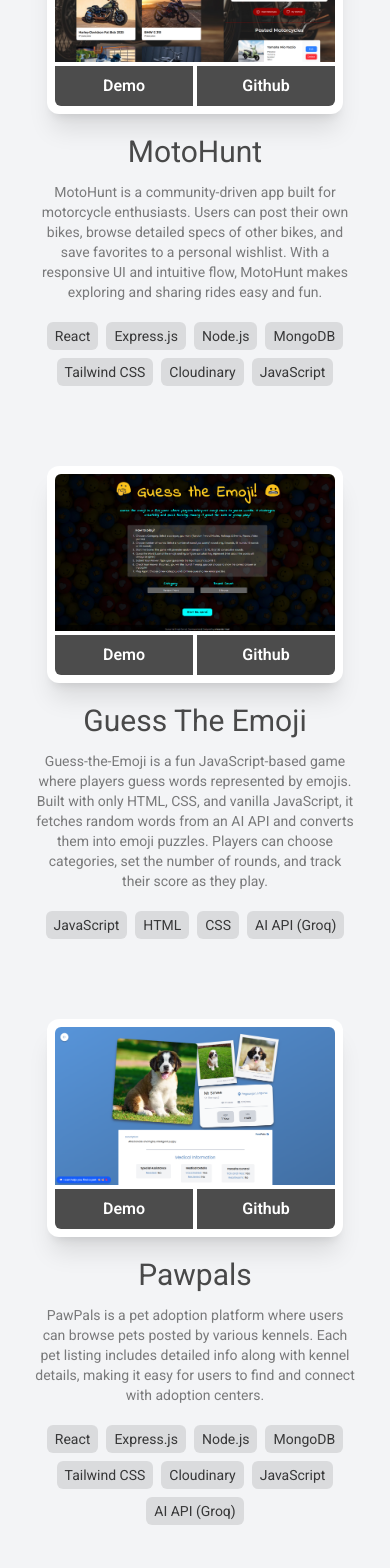
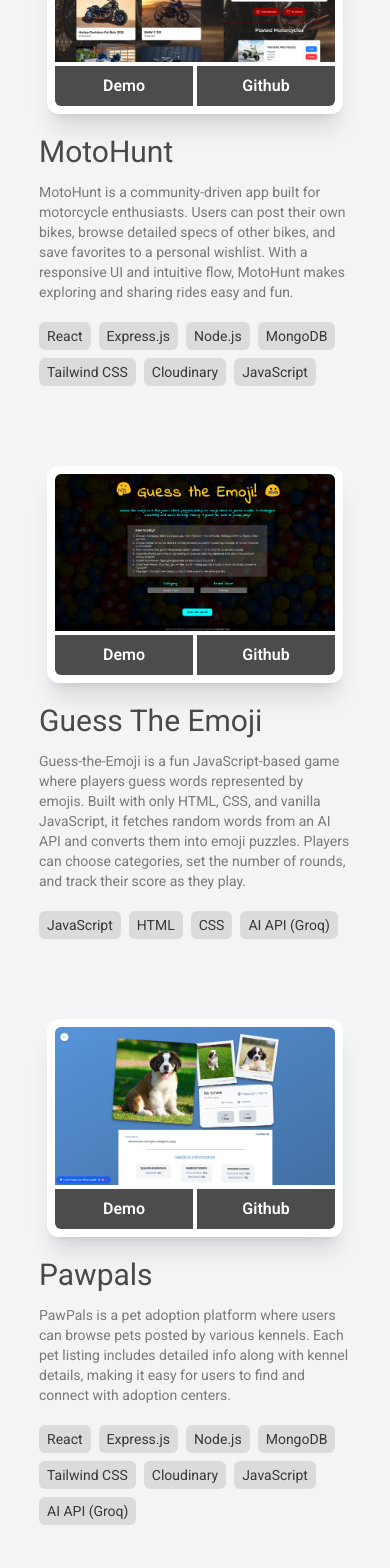
Before and after one commit to noelalexr/portfolio, a React (Vite) app: page /projects in a window 390 px wide. Shown: the part 860-2428 px from the top of the page. Built offline with nearby package versions, Linux system fonts and the light colour scheme.

Commit message:
fix: adjust text aliognments ofr mobile

```diff
--- a/src/components/Header.jsx
+++ b/src/components/Header.jsx
@@ -43,13 +43,13 @@ const Header = () => {
                     />
                 </a>
                 <div className="md:flex hidden gap-15">
-                    <div className="flex flex-row gap-5 text-white my-auto">
+                    <div className="flex flex-row gap-8 text-white my-auto">
                         <a href="/about" className="hover:text-gray-400 active:text-gray-400 transition-all duration-300">About</a>
                         <a href="/projects" className="hover:text-gray-400 active:text-gray-400 transition-all duration-300">Projects</a>
                         <a href="https://drive.google.com/file/d/1ypxM6ttVSOhLz0RX978Kk5V20_-uMJrC/view?usp=sharing" target="_blank" rel="noopener noreferrer" className="hover:text-gray-400 active:text-gray-400 transition-all duration-300">Resume</a>
                         <a href="/contact" className="hover:text-gray-400 active:text-gray-400 transition-all duration-300">Contact</a>
                     </div>
-                    <div className="flex flex-row justify-center items-center gap-5">
+                    <div className="flex flex-row justify-center items-center gap-6">
                         <a href="https://www.linkedin.com/in/noelalexander/" target="_blank" rel="noopener noreferrer" className="w-8 h-8 my-auto relative">
                             <div className="hover:bg-black/45 active:bg-black/45 absolute top-0 left-0 w-8 h-8 rounded-full transition-all duration-300"></div>
                             <img src="/images/icons/linkedin.png" alt="linkedin" className="w-8 h-8" />
--- a/src/pages/About.jsx
+++ b/src/pages/About.jsx
@@ -28,7 +28,7 @@ const About = () => {
         }, [isInView, controls, level]);
 
         return (
-            <div ref={ref} className="mb-4 md:w-80 w-60 lg:mx-10 mx-8">
+            <div ref={ref} className="mb-4 md:w-80 w-[80vw] lg:mx-10 mx-8">
                 <div className="flex justify-between mb-0">
                     <span className="text-black/60 md:text-lg">{name}</span>
                     <span className="text-black/45 mt-auto">{level}%</span>
--- a/src/pages/Contact.jsx
+++ b/src/pages/Contact.jsx
@@ -50,7 +50,7 @@ const Contact = () => {
                 </motion.div>
                 <div className="lg:px-20 flex flex-col md:gap-5 gap-3 pl-13">
                     <motion.a
-                        initial={{ x: "75vw", opacity: 0 }}
+                        initial={{ x: "95vw", opacity: 0 }}
                         animate={{ x: 0, opacity: 1 }}
                         transition={{ duration: 0.6, delay: 0.6 }}
                         href="https://www.linkedin.com/in/noelalexander/" target="_blank" rel="noopener noreferrer" className="flex flex-row gap-3 hover:scale-105 active:scale-95 duration-500 ease-in-out"
@@ -59,7 +59,7 @@ const Contact = () => {
                         <p className="text-[#0B69C7] my-auto text-lg font-bold">Linkedin</p>
                     </motion.a>
                     <motion.a
-                        initial={{ x: "75vw", opacity: 0 }}
+                        initial={{ x: "95vw", opacity: 0 }}
                         animate={{ x: 0, opacity: 1 }}
                         transition={{ duration: 0.6, delay: 0.7 }}
                         href="https://www.facebook.com/noelalexr" target="_blank" rel="noopener noreferrer" className="flex flex-row gap-3 hover:scale-105 active:scale-95 duration-500 ease-in-out"
@@ -68,7 +68,7 @@ const Contact = () => {
                         <p className="text-[#1877F2] my-auto text-lg font-bold">Facebook</p>
                     </motion.a>
                     <motion.a
-                        initial={{ x: "75vw", opacity: 0 }}
+                        initial={{ x: "95vw", opacity: 0 }}
                         animate={{ x: 0, opacity: 1 }}
                         transition={{ duration: 0.6, delay: 0.8 }} className="flex flex-row gap-3 hover:scale-105 active:scale-95 duration-500 ease-in-out"
                         href="https://www.instagram.com/biscuitt___/" target="_blank" rel="noopener noreferrer"
--- a/src/pages/Projects.jsx
+++ b/src/pages/Projects.jsx
@@ -50,11 +50,11 @@ const Projects = () => {
                         whileInView={{ opacity: 1, x: 0 }}
                         transition={{ duration: 0.7, ease: "easeOut" }}
                         viewport={{ once: true }}
-                        className="my-auto lg:w-90 w-80 md:mx-0 mx-auto md:text-left text-center"
+                        className="my-auto lg:w-90 md:w-80 md:mx-0 mx-auto text-left w-[80vw]"
                     >
                         <p className="text-3xl text-black/70 pb-3">MotoHunt</p>
                         <p className="text-black/50 text-sm">MotoHunt is a community-driven app built for motorcycle enthusiasts. Users can post their own bikes, browse detailed specs of other bikes, and save favorites to a personal wishlist. With a responsive UI and intuitive flow, MotoHunt makes exploring and sharing rides easy and fun.</p>
-                        <div className="flex flex-wrap md:justify-start justify-center gap-2 mt-5">
+                        <div className="flex flex-wrap justify-start gap-2 mt-5">
                             <span className="px-2 py-1 text-black/75 bg-black/10 text-sm rounded-md">React</span>
                             <span className="px-2 py-1 text-black/75 bg-black/10 text-sm rounded-md">Express.js</span>
                             <span className="px-2 py-1 text-black/75 bg-black/10 text-sm rounded-md">Node.js</span>
@@ -86,11 +86,11 @@ const Projects = () => {
                         whileInView={{ opacity: 1, x: 0 }}
                         transition={{ duration: 0.7, ease: "easeOut" }}
                         viewport={{ once: true }}
-                        className="my-auto lg:w-90 w-80 md:mx-0 mx-auto md:text-left text-center"
+                        className="my-auto lg:w-90 md:w-80 w-[80vw] md:mx-0 mx-auto text-left"
                     >
                         <p className="text-3xl text-black/70 pb-3">Guess The Emoji</p>
                         <p className="text-black/50 text-sm">Guess-the-Emoji is a fun JavaScript-based game where players guess words represented by emojis. Built with only HTML, CSS, and vanilla JavaScript, it fetches random words from an AI API and converts them into emoji puzzles. Players can choose categories, set the number of rounds, and track their score as they play.</p>
-                        <div className="flex flex-wrap md:justify-start justify-center gap-2 mt-5">
+                        <div className="flex flex-wrap justify-start gap-2 mt-5">
                             <span className="px-2 py-1 text-black/75 bg-black/10 text-sm rounded-md">JavaScript</span>
                             <span className="px-2 py-1 text-black/75 bg-black/10 text-sm rounded-md">HTML</span>
                             <span className="px-2 py-1 text-black/75 bg-black/10 text-sm rounded-md">CSS</span>
@@ -119,11 +119,11 @@ const Projects = () => {
                         whileInView={{ opacity: 1, x: 0 }}
                         transition={{ duration: 0.7, ease: "easeOut" }}
                         viewport={{ once: true }}
-                        className="my-auto lg:w-90 w-80 md:mx-0 mx-auto md:text-left text-center"
+                        className="my-auto lg:w-90 md:w-80 md:mx-0 mx-auto text-left w-[80vw]"
                     >
                         <p className="text-3xl text-black/70 pb-3">Pawpals</p>
                         <p className="text-black/50 text-sm">PawPals is a pet adoption platform where users can browse pets posted by various kennels. Each pet listing includes detailed info along with kennel details, making it easy for users to find and connect with adoption centers.</p>
-                        <div className="flex flex-wrap md:justify-start justify-center gap-2 mt-5">
+                        <div className="flex flex-wrap justify-start gap-2 mt-5">
                             <span className="px-2 py-1 text-black/75 bg-black/10 text-sm rounded-md">React</span>
                             <span className="px-2 py-1 text-black/75 bg-black/10 text-sm rounded-md">Express.js</span>
                             <span className="px-2 py-1 text-black/75 bg-black/10 text-sm rounded-md">Node.js</span>
@@ -156,11 +156,11 @@ const Projects = () => {
                         whileInView={{ opacity: 1, x: 0 }}
                         transition={{ duration: 0.7, ease: "easeOut" }}
                         viewport={{ once: true }}
-                        className="my-auto lg:w-90 w-80 md:mx-0 mx-auto md:text-left text-center"
+                        className="my-auto lg:w-90 md:w-80 md:mx-0 mx-auto text-left w-[80vw]"
                     >
                         <p className="text-3xl text-black/70 pb-3">HealthTrackr</p>
                         <p className="text-black/50 text-sm">HealthTrackr helps users save and monitor their vital signs with built-in health calculations. It provides instant feedback, warning users if medical attention may be needed or reassuring them when their vitals are in a healthy range.</p>
-                        <div className="flex flex-wrap md:justify-start justify-center gap-2 mt-5">
+                        <div className="flex flex-wrap justify-start gap-2 mt-5">
                             <span className="px-2 py-1 text-black/75 bg-black/10 text-sm rounded-md">React</span>
                             <span className="px-2 py-1 text-black/75 bg-black/10 text-sm rounded-md">Tailwind CSS</span>
                             <span className="px-2 py-1 text-black/75 bg-black/10 text-sm rounded-md">JavaScript</span>
```
